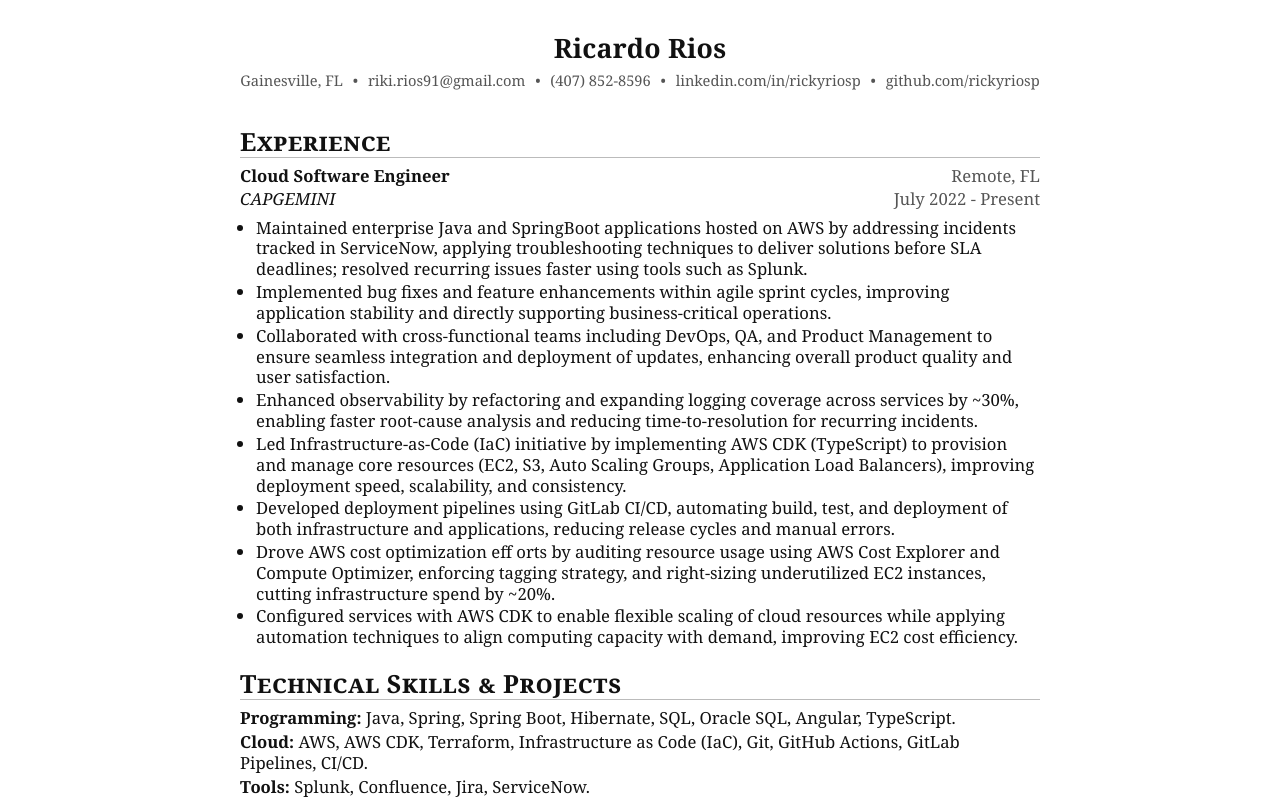
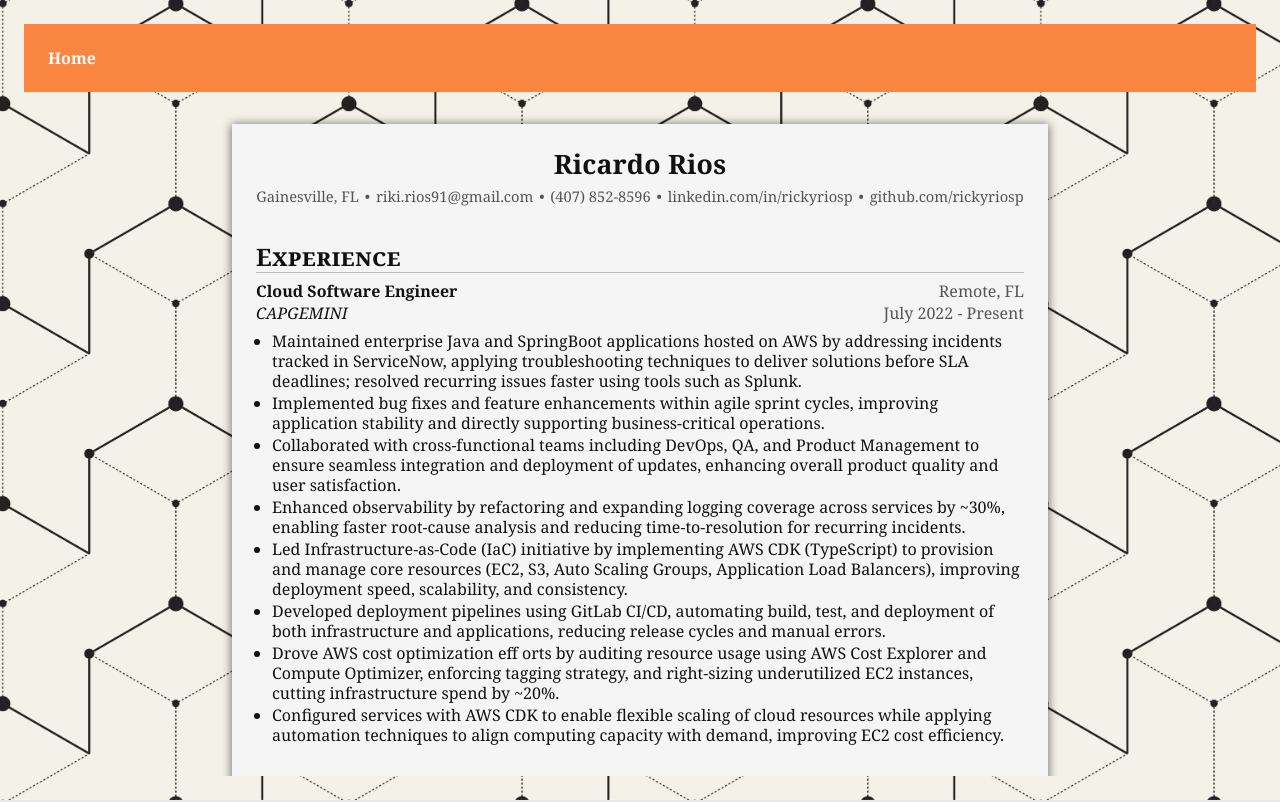
Before and after one commit to rickyriosp/cloud-resume-challenge, a plain HTML site: page frontend/public/index.html in a window 1280 px wide. Shown: the top 802 px of the page. Drawn offline with Linux system fonts and the light colour scheme.

Commit message:
more styling changes, added optimized background image

```diff
--- a/frontend/public/styles.css
+++ b/frontend/public/assets/styles/styles.css
@@ -5,41 +5,76 @@
   --text: #111;
   --muted: #555;
   --line: #bbb;
-  --maxw: 800px;
+  --maxw: 816px;
   --leading: 1.25;
   --section-gap: 12px;
   --item-gap: 10px;
-  --font-size: 12.5pt; /* ~10-12 pt typical resume sizes */
+  --font-size: 12pt; /* ~10-12 pt typical resume sizes */
 }
 
 * { box-sizing: border-box; }
 
 html, body {
+  height: 100%;
+  width: 100%;
   margin: 0;
   padding: 0;
   color: var(--text);
   font-family: Cambria, "Times New Roman", Times, serif;
+  background-size: contain !important;
+  background: #E5E8EB url('/frontend/public/assets/images/geometric-pattern.webp');
   line-height: var(--leading);
   -webkit-font-smoothing: antialiased;
   -moz-osx-font-smoothing: grayscale;
 }
 
 body {
-  padding: 32px 24px;
+  padding: 24px 24px;
   display: flex;
   flex-direction: column;
-  justify-content: center;
+  overflow: hidden;
+}
+
+header {
+  background-color: rgb(251, 134, 66);
+  flex-shrink: 1;
+}
+
+header nav {
+  display: flex;
+  flex-direction: row;
+}
+
+header nav a {
+  padding: 24px;
+  color: white;
+  text-decoration: none;
+  font-weight: 600;
+}
+
+/* Main content */
+.content-wrap {
+  height: 100%;
+  width: 100%;
+  padding: 32px;
+  overflow: auto;
 }
 
 .content {
-  width: 100%;
+  display: flex;
+  flex-grow: 1;
+  flex-direction: column;
+  justify-content: center;
+  padding: 24px;
   margin: 0 auto 16px;
+  background-color: whitesmoke;
+  box-shadow: 0px 1px 9px 1px rgba(0, 0, 0, 0.5);
   max-width: var(--maxw);
   font-size: var(--font-size);
 }
 
-/* Header */
-.header {
+/* Contact Info */
+.contact-header {
   width: 100%;
   text-align: center;
   margin: 0 auto 16px;
@@ -61,10 +96,14 @@ body {
 
 .contact a { color: inherit; text-decoration: none; }
 .contact a:hover { text-decoration: underline; }
-.sep { margin: 0 6px; color: var(--muted); }
+.sep { margin: 0 2px; color: var(--muted); }
 
 /* Sections */
-.section { margin-top: var(--section-gap); }
+.section {
+  flex-grow: 1;
+  margin-top: var(--section-gap);
+}
+
 .section-title {
   margin: 0 0 8px;
   font-variant: small-caps;
@@ -117,6 +156,6 @@ body {
   body { padding: 0; }
   .name { font-size: 18pt; }
   .contact { font-size: 10pt; }
-  .content { font-size: 11pt; }
+  .content { font-size: 10pt; }
   a { text-decoration: none; color: inherit; }
 }
--- a/frontend/public/index.html
+++ b/frontend/public/index.html
@@ -3,11 +3,20 @@
   <head>
     <meta charset="utf-8" />
     <meta name="viewport" content="width=device-width, initial-scale=1" />
-    <title>Ricky Rios's Cloud Resume</title>
-    <link rel="stylesheet" href="styles.css" />
+    <title>Ricky Rios's Cloud Engineer Resume</title>
+    <link rel="stylesheet" href="./assets/styles/styles.css" />
   </head>
   <body>
-    <header class="header">
+    <header>
+      <nav>
+        <a href="/">Home</a>
+      </nav>
+    </header>
+
+    <main class="content-wrap">
+      <article class="content">
+        <!-- Contact Information -->
+        <section class="contact-header">
           <h1 class="name">Ricardo Rios</h1>
           <p class="contact">
             Gainesville, FL
@@ -22,9 +31,8 @@
             <span class="sep">&bull;</span>
             <a href="https://github.com/rickyriosp" target="_blank">github.com/rickyriosp</a>
           </p>
-    </header>
+        </section>
 
-    <main class="content">
         <!-- Relevant Experience -->
         <section id="experience" class="section">
           <h2 class="section-title">Experience</h2>
@@ -54,9 +62,9 @@
                 application stability and directly supporting business-critical operations.
               </li>
               <li>
-              Collaborated with cross-functional teams including DevOps, QA, and Product Management
-              to ensure seamless integration and deployment of updates, enhancing overall product
-              quality and user satisfaction.
+                Collaborated with cross-functional teams including DevOps, QA, and Product
+                Management to ensure seamless integration and deployment of updates, enhancing
+                overall product quality and user satisfaction.
               </li>
               <li>
                 Enhanced observability by refactoring and expanding logging coverage across services
@@ -70,8 +78,8 @@
               </li>
               <li>
                 Developed deployment pipelines using GitLab CI/CD, automating build, test, and
-              deployment of both infrastructure and applications, reducing release cycles and manual
-              errors.
+                deployment of both infrastructure and applications, reducing release cycles and
+                manual errors.
               </li>
               <li>
                 Drove AWS cost optimization eff orts by auditing resource usage using AWS Cost
@@ -80,8 +88,8 @@
               </li>
               <li>
                 Configured services with AWS CDK to enable flexible scaling of cloud resources while
-              applying automation techniques to align computing capacity with demand, improving EC2
-              cost efficiency.
+                applying automation techniques to align computing capacity with demand, improving
+                EC2 cost efficiency.
               </li>
             </ul>
           </div>
@@ -97,7 +105,8 @@
               Angular, TypeScript.
             </p>
             <p class="details">
-            <strong>Cloud:</strong> AWS, AWS CDK, Terraform, Infrastructure as Code (IaC), Git, GitHub Actions, GitLab Pipelines, CI/CD.
+              <strong>Cloud:</strong> AWS, AWS CDK, Terraform, Infrastructure as Code (IaC), Git,
+              GitHub Actions, GitLab Pipelines, CI/CD.
             </p>
             <p class="details"><strong>Tools:</strong> Splunk, Confluence, Jira, ServiceNow.</p>
           </div>
@@ -110,10 +119,22 @@
             </div> -->
             </div>
             <ul class="bullets">
-            <li>Built and deployed a serverless, AI-powered web application during a hackathon using a fully automated Infrastructure-as-Code (IaC) approach with Terraform.</li>
-            <li>Built and deployed a serverless web app using Terraform to provision AWS services end-to-end (CloudFront, S3, API Gateway, Lambda, Bedrock).</li>
-            <li>Implemented secure CI/CD pipelines with GitHub Actions and OIDC, automating Terraform deployments, S3 uploads, and CloudFront cache invalidation.</li>
-            <li>Packaged and deployed backend Lambda functions with dependencies via Lambda Layers, securing API Gateway with API keys.</li>
+              <li>
+                Built and deployed a serverless, AI-powered web application during a hackathon using
+                a fully automated Infrastructure-as-Code (IaC) approach with Terraform.
+              </li>
+              <li>
+                Built and deployed a serverless web app using Terraform to provision AWS services
+                end-to-end (CloudFront, S3, API Gateway, Lambda, Bedrock).
+              </li>
+              <li>
+                Implemented secure CI/CD pipelines with GitHub Actions and OIDC, automating
+                Terraform deployments, S3 uploads, and CloudFront cache invalidation.
+              </li>
+              <li>
+                Packaged and deployed backend Lambda functions with dependencies via Lambda Layers,
+                securing API Gateway with API keys.
+              </li>
             </ul>
           </div>
         </section>
@@ -149,6 +170,7 @@
             </div>
           </div>
         </section>
+      </article>
     </main>
   </body>
 </html>
```
Also changed, not shown: frontend/README.md, frontend/public/assets/images/geometric-pattern.webp (added). Lines whose indentation alone changed are shown as unchanged.
